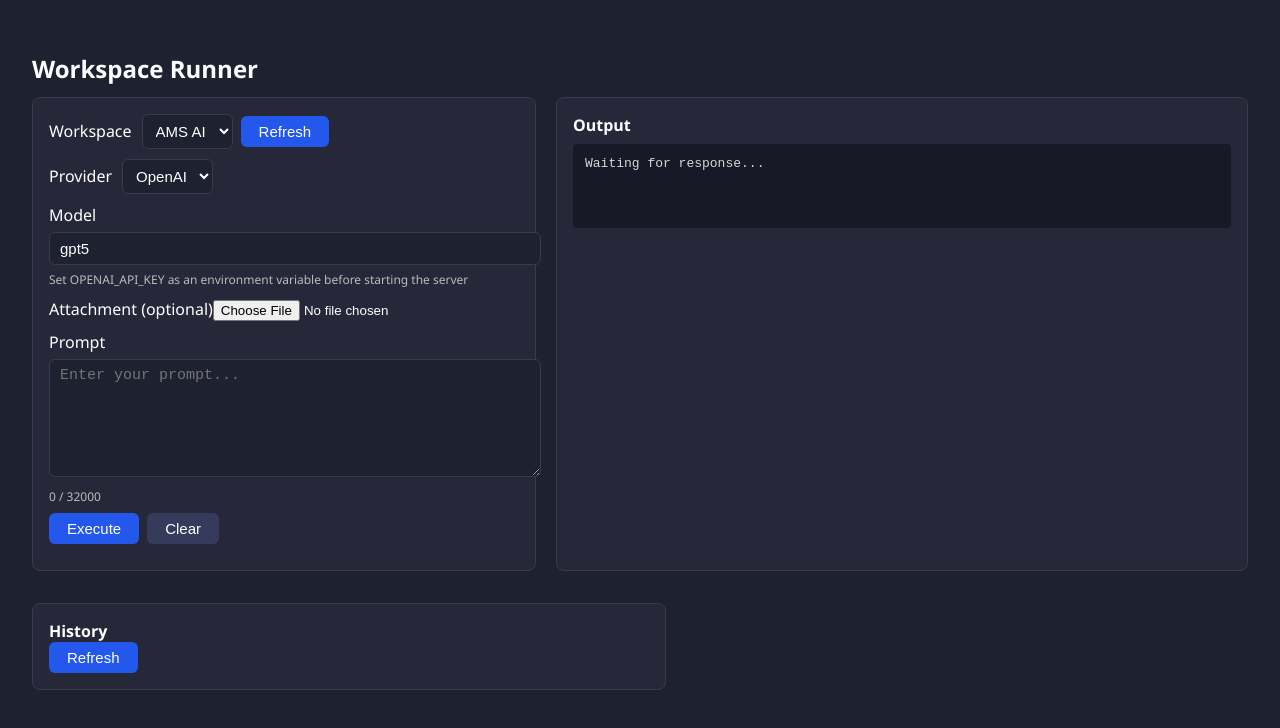
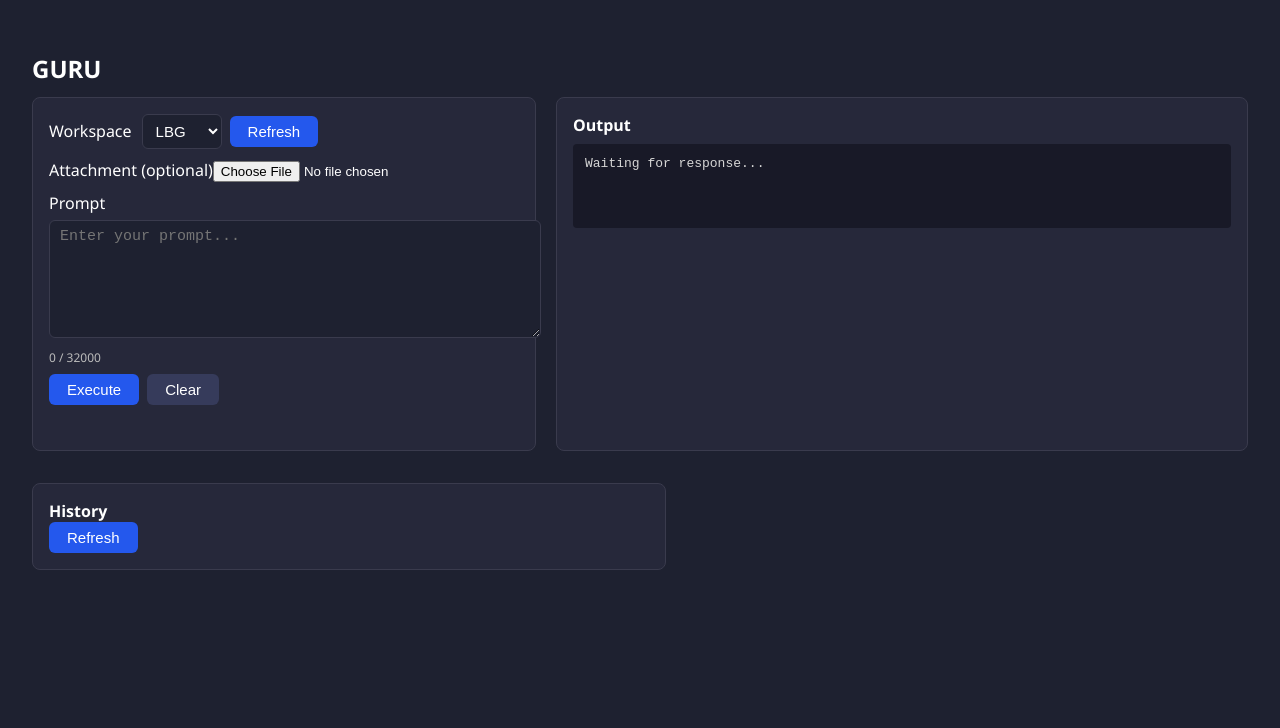
Before and after one commit to aayush-ofss/ams-ui-integration, a React (Create React App) app in the folder frontend/: page / in a window 1280 px wide. Shown: the top 728 px of the page. Built offline with nearby package versions, Linux system fonts and the light colour scheme; no server answers.

Commit message:
Title change

```diff
--- a/frontend/src/App.js
+++ b/frontend/src/App.js
@@ -8,8 +8,6 @@ const accent = "#2458ed";
 
 function App() {
   const [workspace, setWorkspace] = useState("AMS AI");
-  const [provider, setProvider] = useState("OpenAI");
-  const [model, setModel] = useState("gpt5");
   const [file, setFile] = useState(null);
   const [prompt, setPrompt] = useState("");
   const [output, setOutput] = useState("");
@@ -45,7 +43,7 @@ function App() {
       color: "#fff",
       fontFamily: "Segoe UI, Arial, sans-serif"
     }}>
-      <h2 style={{ fontWeight: 600, marginBottom: 12 }}>Workspace Runner</h2>
+      <h2 style={{ fontWeight: 600, marginBottom: 12 }}>GURU</h2>
       <div style={{ display: "flex", gap: 20 }}>
         {/* Left controls */}
         <div style={{
@@ -60,24 +58,11 @@ function App() {
           <div style={{ marginBottom: 10 }}>
             <label>Workspace</label>
             <select style={selectStyle} value={workspace} onChange={e => setWorkspace(e.target.value)}>
-              <option>AMS AI</option>
+              <option>LBG</option>
+              <option>TD</option>
               {/* Add more options as needed */}
             </select>
             <button style={{ ...btnStyle, marginLeft: 8 }}>Refresh</button>
-          </div>
-          <div style={{ marginBottom: 10 }}>
-            <label>Provider</label>
-            <select style={selectStyle} value={provider} onChange={e => setProvider(e.target.value)}>
-              <option>OpenAI</option>
-              {/* Add more providers */}
-            </select>
-          </div>
-          <div style={{ marginBottom: 10 }}>
-            <label>Model</label>
-            <input style={inputStyle} value={model} onChange={e => setModel(e.target.value)} />
-            <div style={{ fontSize: 12, color: "#bbb" }}>
-              Set OPENAI_API_KEY as an environment variable before starting the server
-            </div>
           </div>
           <div style={{ marginBottom: 10 }}>
             <label>Attachment (optional)</label>
```
